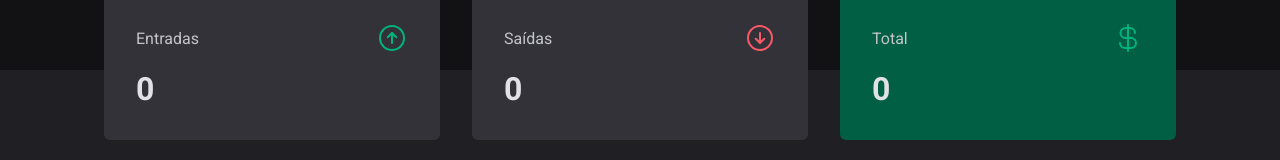
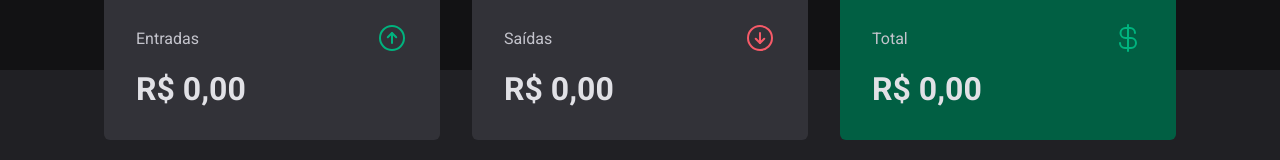
Before and after one commit to MatheusSanchez/money-tracker, a React (Vite) app: page / in a window 1280 px wide. Shown: the part 140-300 px from the top of the page. Built offline with nearby package versions, Linux system fonts and the light colour scheme; no server answers.

Commit message:
formatting as currency and date

```diff
--- a/src/components/Summary/index.tsx
+++ b/src/components/Summary/index.tsx
@@ -2,6 +2,7 @@ import { ArrowCircleDown, ArrowCircleUp, CurrencyDollar } from 'phosphor-react'
 import { SummaryContainer, SummaryCard } from './styles'
 import { useContext } from 'react'
 import { TransactionsContext } from '../../contexts/TransactionsContext'
+import { ptBrRealFormartter } from '../../utils/formatter'
 
 export function Summary() {
   const { transactions } = useContext(TransactionsContext)
@@ -32,7 +33,7 @@ export function Summary() {
           <span>Entradas</span>
           <ArrowCircleUp size={32} color="#00b37e" />
         </header>
-        <strong> {summary.income} </strong>
+        <strong> {ptBrRealFormartter.format(summary.income)} </strong>
       </SummaryCard>
 
       <SummaryCard>
@@ -41,7 +42,7 @@ export function Summary() {
           <ArrowCircleDown size={32} color="#f75a68" />
         </header>
 
-        <strong> {summary.outcome} </strong>
+        <strong> {ptBrRealFormartter.format(summary.outcome)} </strong>
       </SummaryCard>
 
       <SummaryCard variant="green">
@@ -49,7 +50,7 @@ export function Summary() {
           <span>Total</span>
           <CurrencyDollar size={32} color="#00b37e" />
         </header>
-        <strong> {summary.total} </strong>
+        <strong> {ptBrRealFormartter.format(summary.total)} </strong>
       </SummaryCard>
     </SummaryContainer>
   )
--- a/src/pages/Transactions/index.tsx
+++ b/src/pages/Transactions/index.tsx
@@ -8,6 +8,7 @@ import {
   TransactionsTable,
 } from './styles'
 import { TransactionsContext } from '../../contexts/TransactionsContext'
+import { ptBrDateFormartter, ptBrRealFormartter } from '../../utils/formatter'
 
 interface Transactions {
   id: number
@@ -36,11 +37,13 @@ export function Transactions() {
                   <td>{transaction.description}</td>
                   <td>
                     <PriceHighlight variant={transaction.type}>
-                      {transaction.price}
+                      {ptBrRealFormartter.format(transaction.price)}
                     </PriceHighlight>
                   </td>
                   <td>{transaction.category}</td>
-                  <td>{transaction.createdAt}</td>
+                  <td>
+                    {ptBrDateFormartter.format(new Date(transaction.createdAt))}
+                  </td>
                 </tr>
               )
             })}
--- /dev/null
+++ b/src/utils/formatter.ts
@@ -0,0 +1,6 @@
+export const ptBrRealFormartter = new Intl.NumberFormat('pt-BR', {
+  style: 'currency',
+  currency: 'BRL',
+})
+
+export const ptBrDateFormartter = new Intl.DateTimeFormat('pt-BR')
```
